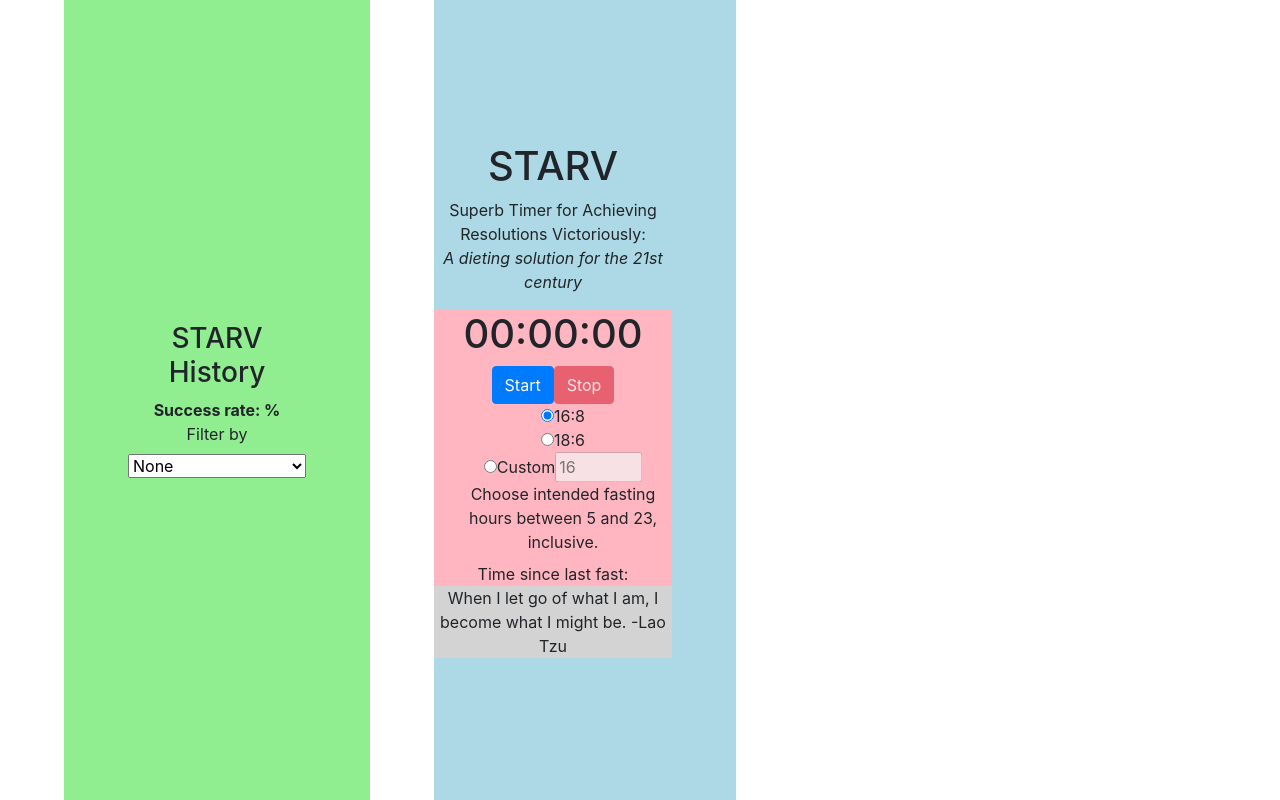
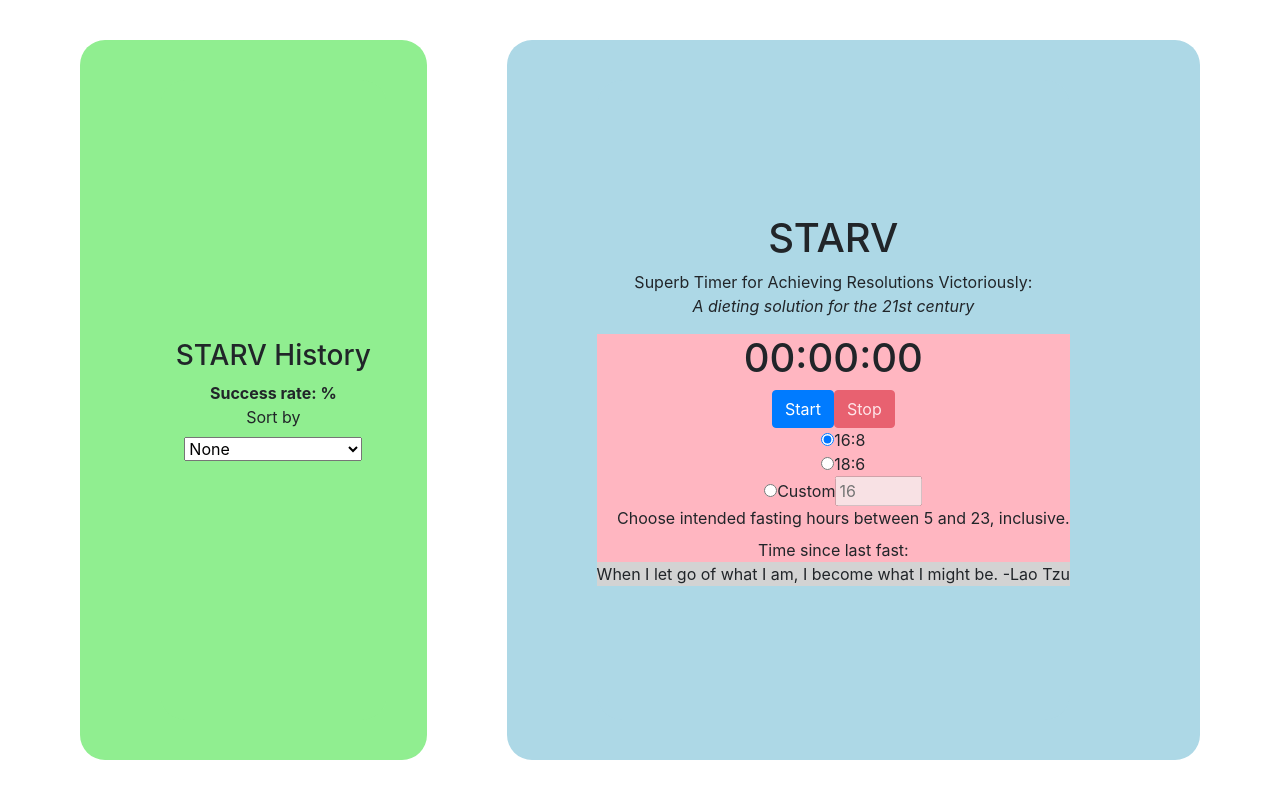
Before and after one commit to wan-li-va/STARV, a React (Create React App) app: page / in a window 1280 px wide. Built offline with nearby package versions, Linux system fonts and the light colour scheme.

Commit message:
css border/spacing done

```diff
--- a/src/App.css
+++ b/src/App.css
@@ -2,7 +2,6 @@
   text-align: center;
   display: flex;
   flex-direction: row;
-  width: 100vh;
   height: 100vh;
 }
 
@@ -14,6 +13,11 @@
   align-items: center;
   margin-right: 5vw;
   background-color: lightblue;
+  margin-top: 5vh;
+  margin-bottom: 5vh;
+  margin-left: 5vh;
+  margin-right: 10vh;
+  border-radius: 25px;
 }
 
 .StatsPanel {
@@ -24,7 +28,12 @@
   align-items: center;
   margin-left: 5vw;
   margin-right: 5vw;
-  background-color: lightgreen;;
+  background-color: lightgreen;
+  margin-top: 5vh;
+  margin-bottom: 5vh;
+  margin-left: 10vh;
+  margin-right: 5vh;
+  border-radius: 25px;
 }
 
 .Timer {
--- a/src/Filter.js
+++ b/src/Filter.js
@@ -13,13 +13,14 @@ export default class Filter extends Component{
         this.setState({
             filterBy: filterSelect
         })
+        this.props.handleSelectChange( this.state.filterBy )
 
     }
 
     render(){
         return (
             <div>
-                <label margin-right="5px">Filter by</label>
+                <label margin-right="5px">Sort by </label>
                 <select id="filterBy" onChange={this.handleSelectChange}>
                     <option value="none">None</option>
                     <option value="fastingTime">Fasting Time</option>
--- a/src/StatsPanel.js
+++ b/src/StatsPanel.js
@@ -2,12 +2,12 @@ import React, { Component } from "react";
 import Entry from './Entry.js';
 import Filter from './Filter.js';
 
-class StatsPanel extends Component {
+export default class StatsPanel extends Component {
     constructor(props) {
         super(props);
         this.state = {
-            isFiltered: false,
-            filteredBy: "none"
+            isFiltering: false,
+            filterBy: "none"
         }
     }
 
@@ -29,14 +29,40 @@ class StatsPanel extends Component {
         return percentSucc;
     }
 
+    handleSelectChange = (filterCat) => {
+        if ( filterCat !== "none" ){
+            this.setState({
+                isFiltering: true,
+                filterBy: filterCat
+            })
+        }
+        else {
+            this.setState({
+                isFiltering: false,
+                filterBy: filterCat
+            })
+        }
+    }
+
+    getList = () =>{
+        var starvs;
+        if ( !this.state.isFiltering ){
+            starvs = this.props.pastFasts.map(fast => {
+                return (
+                    <Entry key={fast.index.toString()} index={fast.index} fast={fast}> </Entry>
+                )
+            })
+        } else {
+            if ( this.state.filterBy == "fastingTime" ){
+
+            }
+        }
+    }
+
 
     render() {
 
-        var starvs = this.props.pastFasts.map(fast => {
-            return (
-                <Entry key={fast.index.toString()} index={fast.index} fast={fast}> </Entry>
-            )
-        })
+
         return (
             <div className="StatsPanel">
                 <h3>STARV History</h3>
@@ -45,7 +71,7 @@ class StatsPanel extends Component {
                 </div>
 
                 <div>
-                    {starvs}
+                    {this.getList()}
                 </div>
 
                 <div>
@@ -56,5 +82,3 @@ class StatsPanel extends Component {
         )
     }
 }
-
-export default StatsPanel;
--- a/src/Timer.js
+++ b/src/Timer.js
@@ -13,6 +13,7 @@ export default class Timer extends Component {
             selectedRadio: "Radio1",
             endTime: Date.now(),
             durationText: "",
+            startDisabled: false
         };
 
         this.handleStartStop = this.handleStartStop.bind(this);
@@ -71,10 +72,16 @@ export default class Timer extends Component {
     };
 
     handleCustomTime = changeEvent => {
+        console.log("hit")
         let val = parseInt(changeEvent.target.value)
         if (changeEvent.target.min <= val && changeEvent.target.max >= val) {
             this.setState({
+                startDisabled: false,
                 fastLength: parseInt(val)
+            })
+        } else {
+            this.setState({
+                startDisabled: true
             })
         }
     }
@@ -109,7 +116,7 @@ export default class Timer extends Component {
                     {this.state.isRunning ? this.formatTime(this.state.displayTime) : "00:00:00"}
                 </h1>
 
-                <Button onClick={this.handleStartStop} disabled={this.state.isRunning}>Start</Button>
+                <Button onClick={this.handleStartStop} disabled={this.state.startDisabled}>Start</Button>
                 <Button variant="danger" onClick={this.handleStartStop} disabled={!this.state.isRunning}>Stop</Button>
                 {/* <button onClick={this.handleStart}>hi</button> */}
 
```
